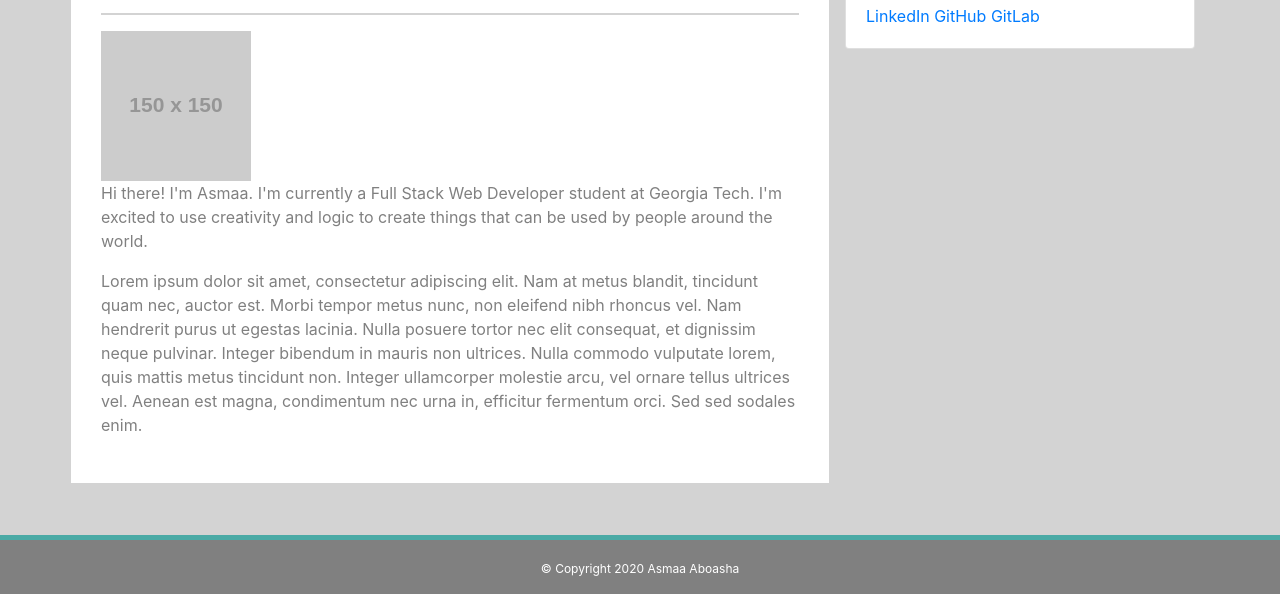
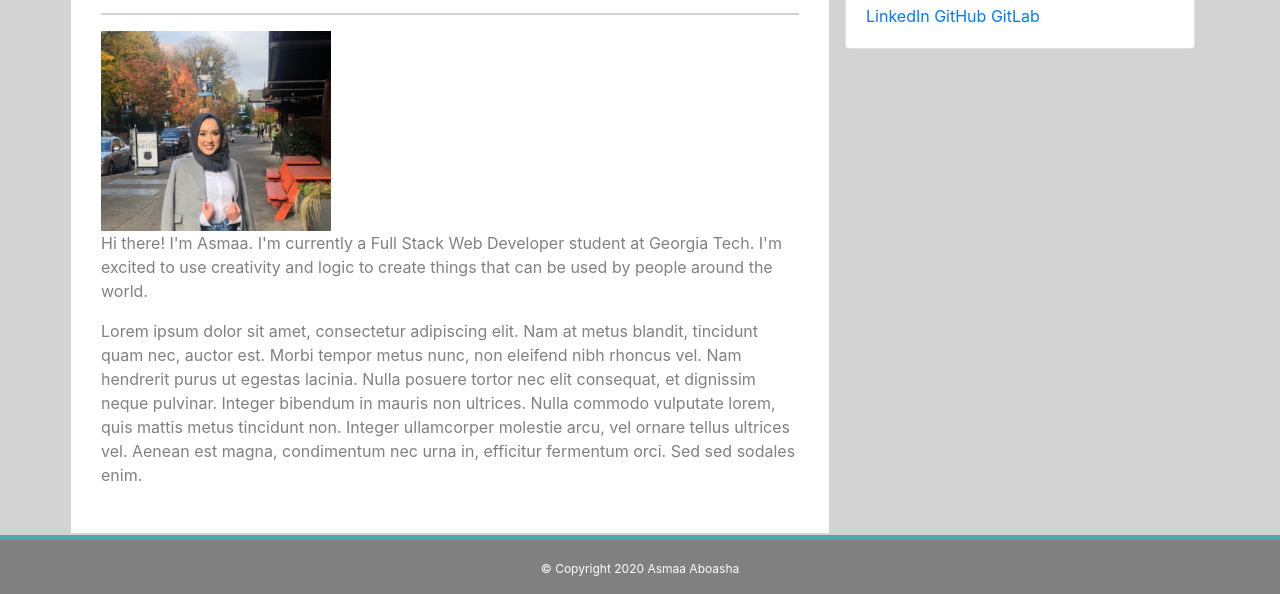
Before and after one commit to asmaa-aboasha/Responsive-Portfolio, a plain HTML site: page index.html in a window 1280 px wide. Shown: the part 206-800 px from the top of the page. Drawn offline with nearby package versions, Linux system fonts and the light colour scheme; placeholder pictures from the web are drawn by us.

Commit message:
Added a profile photo

```diff
--- a/index.html
+++ b/index.html
@@ -44,7 +44,7 @@
                     <hr>
 
                     <div class="container-xs">
-                        <img src="https://via.placeholder.com/150" alt="Asmaa Aboasha Profile Photo">
+                        <img src="assets/profilepic.jpg" alt="Asmaa Aboasha Profile Photo" height="200" width="230">
                     </div>
 
                     <p>Hi there! I'm Asmaa. I'm currently a Full Stack Web Developer student at Georgia Tech. I'm excited to use creativity and logic to create things that can be used by people around the world.</p>
```
Also changed, not shown: assets/profilepic.jpg (added).
